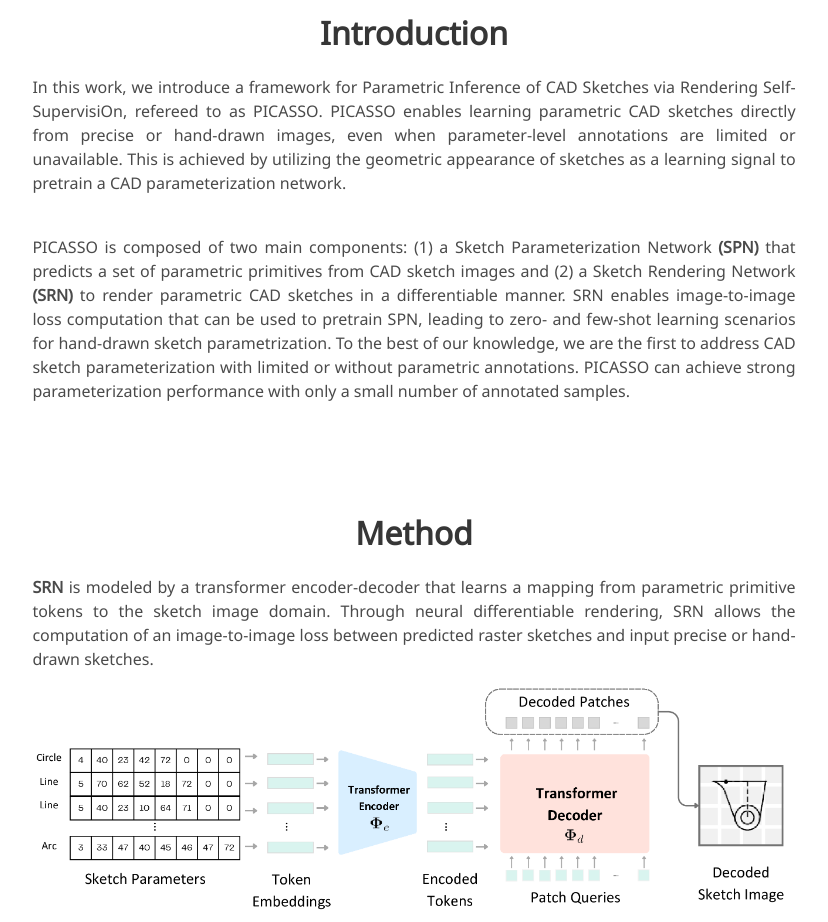
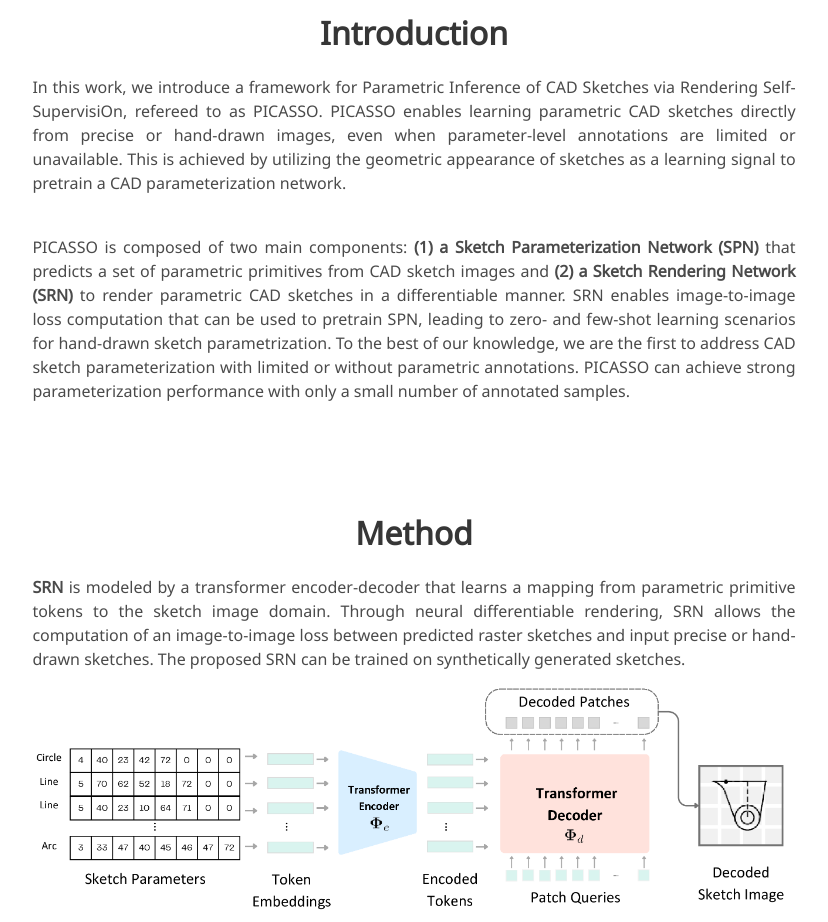
Before and after one commit to cvi2snt/picasso, a plain HTML site: page index.html in a window 1280 px wide. Shown: the part 783-1705 px from the top of the page, without its empty margins (226-1054 px from the left). Drawn offline with nearby package versions, Linux system fonts and the light colour scheme; some icons are missing; a web font is replaced by a local one.

Commit message:
Explanation is updated.

```diff
--- a/index.html
+++ b/index.html
@@ -240,7 +240,7 @@
 
               </div>
 
-              <p>PICASSO is composed of two main components: (1) a Sketch Parameterization Network <b>(SPN)</b> that predicts a set of parametric primitives from CAD sketch images and (2) a Sketch Rendering Network <b>(SRN)</b> to render parametric CAD sketches in a differentiable manner. SRN enables image-to-image loss computation that can be used to pretrain SPN, leading to zero- and few-shot learning scenarios for hand-drawn sketch parametrization. To the best of our knowledge, we are the first to address CAD sketch parameterization with limited or without parametric annotations. PICASSO can achieve strong parameterization performance with only a small number of annotated samples.</p>
+              <p>PICASSO is composed of two main components: <b> (1) a Sketch Parameterization Network (SPN)</b> that predicts a set of parametric primitives from CAD sketch images and <b> (2) a Sketch Rendering Network (SRN)</b> to render parametric CAD sketches in a differentiable manner. SRN enables image-to-image loss computation that can be used to pretrain SPN, leading to zero- and few-shot learning scenarios for hand-drawn sketch parametrization. To the best of our knowledge, we are the first to address CAD sketch parameterization with limited or without parametric annotations. PICASSO can achieve strong parameterization performance with only a small number of annotated samples.</p>
               <div class="block center-media">
 
               </div>
@@ -277,7 +277,7 @@
 
           <div class="block content has-text-justified">
 
-              <p><b> SRN </b> is modeled by a transformer encoder-decoder that learns a mapping from parametric primitive tokens to the sketch image domain. Through neural differentiable rendering, SRN allows the computation of an image-to-image loss between predicted raster sketches and input precise or hand-drawn sketches.</p>
+              <p><b> SRN </b> is modeled by a transformer encoder-decoder that learns a mapping from parametric primitive tokens to the sketch image domain. Through neural differentiable rendering, SRN allows the computation of an image-to-image loss between predicted raster sketches and input precise or hand-drawn sketches. The proposed SRN can be trained on synthetically generated sketches.</p>
               <div class="block center-media">
 
 
@@ -355,7 +355,7 @@
                 <div class="block content has-text-justified">
 
 
-                    <p>For the few-shot setting, we first pre-train PICASSO with rendering self-supervision on synthetically generated sketches. Pre-trained model is subsequently finetuned on smaller, curated sets of real sketches from <a href='https://github.com/PrincetonLIPS/SketchGraphs'>SketchGraphs</a> dataset. The pre-trained PICASSO (w/ pt.) is compared to its from scratch counterpart (w/o pt.). Overall, the pre-training outperforms learning from scratch across different sizes of finetuning datasets both with precise and hand-drawn images.</p>
+                    <p>For the few-shot setting, we first pre-train PICASSO with rendering self-supervision on a large corpus CAD sketch images without parametric annotations. Pre-trained model is subsequently finetuned on smaller sets of sketches from <a href='https://github.com/PrincetonLIPS/SketchGraphs'>SketchGraphs</a> dataset. The pre-trained PICASSO (w/ pt.) is compared to its from scratch counterpart (w/o pt.). Overall, the pre-training outperforms learning from scratch across different sizes of finetuning datasets both with precise and hand-drawn images.</p>
                     <div class="block center-media">
 
 
```
